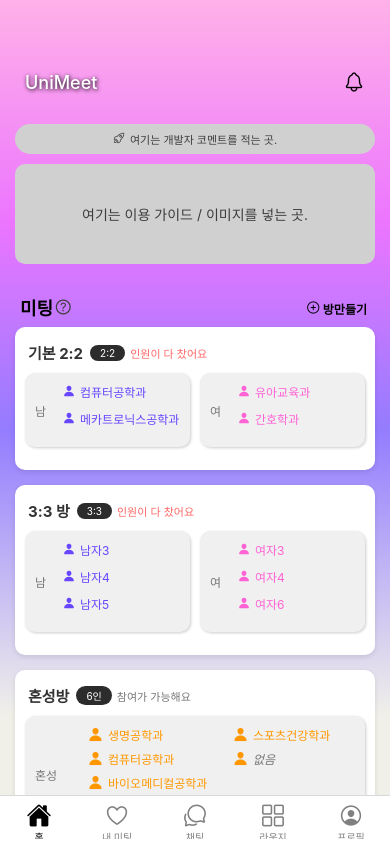
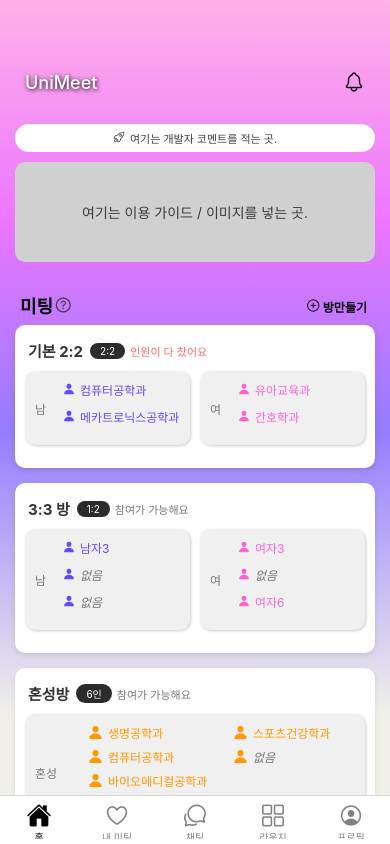
Before and after one commit to simjjjj/UNIMEET, a React Native app: screen /BottomTabs in a window 390 px wide. Built offline with nearby package versions, Linux system fonts and the light colour scheme.

Commit message:
홈에서 미팅방 클릭하면 넘어가지도록 페이지 라우팅

```diff
--- a/Screens/Home/Home.tsx
+++ b/Screens/Home/Home.tsx
@@ -1,24 +1,11 @@
 import React, { useState } from 'react';
-import { View, Text, StyleSheet, ScrollView, TouchableOpacity, Modal, TextInput, Button } from 'react-native';
+import { View, Text, StyleSheet, ScrollView, TouchableOpacity, Modal, TextInput } from 'react-native';
 import Header from '../../navigation/Header';
 import { Ionicons } from '@expo/vector-icons';
 import { LinearGradient } from 'expo-linear-gradient';
-
-// 타입 정의
-type Gender = '남' | '여';
-
-interface Participant {
-  id: number;
-  name: string;
-  gender: Gender;
-}
-
-interface MeetingRoom {
-  id: number;
-  title: string;
-  participants: Participant[];
-  type?: 'pair' | 'mixed'; // 혼성방 여부
-}
+import { useNavigation } from '@react-navigation/native';
+import { NativeStackNavigationProp } from '@react-navigation/native-stack';
+import type { MeetingRoom, Participant, Gender, RootStackParamList } from '../../navigation/types';
 
 interface RoomPreset {
   label: string;
@@ -36,15 +23,16 @@ const ROOM_PRESETS: RoomPreset[] = [
 ];
 
 const Home: React.FC = () => {
+  const navigation = useNavigation<NativeStackNavigationProp<RootStackParamList>>();
   const [meetingRooms, setMeetingRooms] = useState<MeetingRoom[]>([
     {
       id: 1,
       title: '기본 2:2',
       participants: [
-        { id: 1, name: "컴퓨터공학과", gender: "남" },
-        { id: 2, name: "메카트로닉스공학과", gender: "남" },
-        { id: 3, name: "유아교육과", gender: "여" },
-        { id: 4, name: "간호학과", gender: "여" },
+        { id: 1, name: "컴퓨터공학과", gender: "남" as Gender },
+        { id: 2, name: "메카트로닉스공학과", gender: "남" as Gender },
+        { id: 3, name: "유아교육과", gender: "여" as Gender },
+        { id: 4, name: "간호학과", gender: "여" as Gender },
       ],
       type: 'pair',
     },
@@ -52,12 +40,12 @@ const Home: React.FC = () => {
       id: 2,
       title: '3:3 방',
       participants: [
-        { id: 5, name: "남자3", gender: "남" },
-        { id: 6, name: "남자4", gender: "남" },
-        { id: 7, name: "남자5", gender: "남" },
-        { id: 8, name: "여자3", gender: "여" },
-        { id: 9, name: "여자4", gender: "여" },
-        { id: 10, name: "여자6", gender: "여" },
+        { id: 5, name: "남자3", gender: "남" as Gender },
+        { id: 6, name: "", gender: "남" as Gender},
+        { id: 7, name: "", gender: "남" as Gender},
+        { id: 8, name: "여자3", gender: "여" as Gender},
+        { id: 9, name: "", gender: "여" as Gender},
+        { id: 10, name: "여자6", gender: "여" as Gender},
       ],
       type: 'pair',
     },
@@ -65,12 +53,12 @@ const Home: React.FC = () => {
       id: 3,
       title: '혼성방',
       participants: [
-        { id: 1, name: "생명공학과", gender: "남" },
-        { id: 2, name: "스포츠건강학과", gender: "여" },
-        { id: 3, name: "컴퓨터공학과", gender: '남' },
-        { id: 4, name: '', gender: '여' },
-        { id: 5, name: '바이오메디컬공학과', gender: '여' },
-        { id: 6, name: '', gender: '남' },
+        { id: 1, name: "생명공학과", gender: "남" as Gender},
+        { id: 2, name: "스포츠건강학과", gender: "여" as Gender},
+        { id: 3, name: "컴퓨터공학과", gender: '남' as Gender},
+        { id: 4, name: '', gender: '여' as Gender},
+        { id: 5, name: '바이오메디컬공학과', gender: '여' as Gender},
+        { id: 6, name: '', gender: '남' as Gender},
       ],
       type: 'mixed',
     },
@@ -83,8 +71,6 @@ const Home: React.FC = () => {
 
   // 인원수 표시
   const getPeopleLabel = (room: MeetingRoom) => {
-    const maleTotal :number = room.participants.filter(p => p.gender === "남").length;
-    const femaleTotal :number = room.participants.filter(p => p.gender === "여").length;
     if (room.type === 'mixed') {
       return `${room.participants.length}인`;
     }
@@ -104,16 +90,30 @@ const Home: React.FC = () => {
 
   const handleAddRoom = () => {
     if (!roomTitle.trim()) return;
-    const m :number = selectedPreset.male;
-    const f :number = selectedPreset.female;
-    const newId :number = (meetingRooms.length ? Math.max(...meetingRooms.map(r => r.id)) : 0) + 1;
+    const newId = meetingRooms.length ? Math.max(...meetingRooms.map(r => r.id)) + 1 : 1;
+
     const participants: Participant[] = [
-      ...Array(m).fill(null).map((_, idx) => ({ id: newId * 100 + idx + 1, name: "", gender: "남" as Gender })),
-      ...Array(f).fill(null).map((_, idx) => ({ id: newId * 100 + m + idx + 1, name: "", gender: "여" as Gender })),
+      ...Array(selectedPreset.male).fill(null).map((_, idx) => ({
+        id: newId * 100 + idx + 1,
+        name: "",
+        gender: "남" as Gender
+      })),
+      ...Array(selectedPreset.female).fill(null).map((_, idx) => ({
+        id: newId * 100 + selectedPreset.male + idx + 1,
+        name: "",
+        gender: "여" as Gender
+      })),
     ];
-    const type: 'pair' | 'mixed' = selectedPreset.type;
-    const title :string = roomTitle;
-    setMeetingRooms([...meetingRooms, { id: newId, title, participants, type }]);
+
+    setMeetingRooms(prev => [
+      ...prev,
+      {
+        id: newId,
+        title: roomTitle,
+        participants,
+        type: selectedPreset.type
+      }
+    ]);
     setModalVisible(false);
     setRoomTitle('');
     setSelectedPreset(ROOM_PRESETS[0]);
@@ -152,12 +152,16 @@ const Home: React.FC = () => {
         </View>
 
         {meetingRooms.map((room) => {
-          const maleTotal :number = room.participants.filter(p => p.gender === "남").length;
-          const femaleTotal :number = room.participants.filter(p => p.gender === "여").length;
-          const isPureGender :boolean = room.type !== 'mixed';
           const isMixed :boolean = room.type === 'mixed';
           return (
-            <View key={room.id} style={styles.meetingCard}>
+            <TouchableOpacity
+              key={room.id}
+              style={styles.meetingCard}
+              activeOpacity={0.85}
+              onPress={() => {
+                navigation.navigate('RoomDetail', { room });
+              }}
+            >
               <View style={styles.cardHeader}>
                 <Text style={styles.cardTitle}>{room.title}</Text>
                 <View style={styles.statusRow}>
@@ -242,7 +246,7 @@ const Home: React.FC = () => {
                   </View>
                 )}
               </View>
-            </View>
+            </TouchableOpacity>
           );
         })}
       </ScrollView>
@@ -343,8 +347,8 @@ const styles = StyleSheet.create({
   },
   comment: {
     width: '100%',
-    height: 30,
-    backgroundColor: '#D1D0D0',
+    height: 28,
+    backgroundColor: '#FFFFFF',
     borderRadius: 15,
     justifyContent: 'center',
     alignItems: 'center',
--- /dev/null
+++ b/Screens/Home/RoomDetail.tsx
@@ -0,0 +1,225 @@
+import React from 'react';
+import { View, Text, StyleSheet, ScrollView, TouchableOpacity } from 'react-native';
+import { RouteProp, useRoute, useNavigation } from '@react-navigation/native';
+import { Ionicons } from '@expo/vector-icons';
+import { LinearGradient } from 'expo-linear-gradient';
+import type { RootStackParamList } from '../../navigation/types';
+import { NativeStackNavigationProp } from '@react-navigation/native-stack';
+
+const RoomDetail: React.FC = () => {
+    const navigation = useNavigation<NativeStackNavigationProp<RootStackParamList>>();
+    const route = useRoute<RouteProp<RootStackParamList, 'RoomDetail'>>();
+    const { room } = route.params;
+
+  const maleList = room.participants.filter(p => p.gender === '남');
+  const femaleList = room.participants.filter(p => p.gender === '여');
+  const isMixed = room.type === 'mixed';
+
+  return (
+    <LinearGradient
+          colors={['#FF87DD', '#B092FF', '#DBD6EC', '#F0F0E9']}
+          locations={[0, 0.43, 0.71, 0.93]}
+          start={{ x: 0, y: 0 }}
+          end={{ x: 0, y: 0.35 }}
+          style={styles.container}
+        >
+      <View style={styles.header}>
+        <TouchableOpacity onPress={() => navigation.goBack()} style={styles.sideButton}>
+          <Ionicons name="arrow-back" size={25} color="#fff" />
+        </TouchableOpacity>
+        <Text style={styles.title}>Meeting Room</Text>
+        <View style={{ width: 34 }} />
+      </View>
+
+      <ScrollView contentContainerStyle={styles.content}>
+        <View style={styles.comment}>
+            <Ionicons name="rocket-outline" size={12} color="#3D3D3D" style={styles.icon} />
+            <Text style={styles.commentText}>여기는 개발자 코멘트를 적는 곳.</Text>
+        </View>
+
+        <View>
+            <Text>{ room.title }</Text>
+        </View>
+
+        <View>
+
+        </View>
+
+
+        <View style={styles.infoBox}>
+          <Text style={styles.roomLabel}>방 유형</Text>
+          <Text style={styles.roomValue}>{isMixed ? '혼성' : '남/여'}</Text>
+        </View>
+        <View style={styles.infoBox}>
+          <Text style={styles.roomLabel}>총 인원</Text>
+          <Text style={styles.roomValue}>{room.participants.length}인</Text>
+        </View>
+
+        <View style={styles.sectionTitleRow}>
+          <Ionicons name="people" size={18} color="#FFFFFF" />
+          <Text style={styles.sectionTitle}>참가자 목록</Text>
+        </View>
+
+        {isMixed ? (
+          <View style={styles.participantGroupBox}>
+            {room.participants.map(p => (
+              <View key={p.id} style={styles.participantRow}>
+                <Ionicons name="person" size={16} color="#FF9800" style={{ marginRight: 7 }} />
+                <Text style={[styles.participantText, !p.name && styles.noName]}>
+                  {p.name ? p.name : '없음'} <Text style={{ color: '#aaa' }}>({p.gender})</Text>
+                </Text>
+              </View>
+            ))}
+          </View>
+        ) : (
+          <View style={{ flexDirection: 'row', gap: 10 }}>
+            <View style={styles.participantGroupBox}>
+              <Text style={styles.groupLabel}>남</Text>
+              {maleList.map(p => (
+                <View key={p.id} style={styles.participantRow}>
+                  <Ionicons name="person" size={15} color="#6846FF" style={{ marginRight: 7 }} />
+                  <Text style={[styles.participantText, !p.name && styles.noName]}>
+                    {p.name ? p.name : '없음'}
+                  </Text>
+                </View>
+              ))}
+            </View>
+            <View style={styles.participantGroupBox}>
+              <Text style={styles.groupLabel}>여</Text>
+              {femaleList.map(p => (
+                <View key={p.id} style={styles.participantRow}>
+                  <Ionicons name="person" size={15} color="#FF62D5" style={{ marginRight: 7 }} />
+                  <Text style={[styles.participantText, !p.name && styles.noName]}>
+                    {p.name ? p.name : '없음'}
+                  </Text>
+                </View>
+              ))}
+            </View>
+          </View>
+        )}
+      </ScrollView>
+    </LinearGradient>
+  );
+};
+
+const styles = StyleSheet.create({
+  container: { flex: 1 },
+  header: {
+    flexDirection: 'row',
+    alignItems: 'center',
+    paddingTop: 60,
+    paddingBottom: 18,
+    paddingHorizontal: 18,
+    justifyContent: 'space-between',
+  },
+  title: {
+    fontSize: 18,
+    color: '#fff',
+    fontWeight: '600',
+    textAlign: 'center',
+    textShadowColor: '#000',
+    textShadowOffset: { width: 1, height: 2 },
+    textShadowRadius: 4,
+    elevation: 4,
+  },
+  content: {
+    paddingTop: 10,
+    paddingHorizontal: 15,
+    alignItems: 'center'
+  },
+  infoBox: {
+    flexDirection: 'row',
+    width: '85%',
+    justifyContent: 'space-between',
+    marginTop: 10,
+    marginBottom: 2,
+    backgroundColor: '#fff',
+    borderRadius: 10,
+    padding: 14,
+    elevation: 1,
+  },
+  roomLabel: {
+    color: '#947CFF',
+    fontWeight: 'bold',
+    fontSize: 14,
+  },
+  roomValue: {
+    color: '#444',
+    fontSize: 14,
+    fontWeight: '500',
+  },
+  sectionTitleRow: {
+    flexDirection: 'row',
+    alignItems: 'center',
+    marginTop: 28,
+    marginBottom: 8,
+    gap: 7,
+  },
+  sectionTitle: {
+    fontSize: 17,
+    fontWeight: '600',
+    color: '#6846FF',
+    marginLeft: 5,
+  },
+  participantGroupBox: {
+    backgroundColor: '#F7F6FF',
+    borderRadius: 12,
+    padding: 15,
+    minWidth: 120,
+    margin: 6,
+    marginBottom: 16,
+    alignItems: 'flex-start',
+    flex: 1,
+  },
+  groupLabel: {
+    fontSize: 15,
+    color: '#888',
+    fontWeight: 'bold',
+    marginBottom: 7,
+  },
+  participantRow: {
+    flexDirection: 'row',
+    alignItems: 'center',
+    marginBottom: 9,
+  },
+  participantText: {
+    fontSize: 14,
+    color: '#333',
+  },
+  noName: {
+    color: '#BDBDBD',
+    fontStyle: 'italic',
+  },
+  sideButton: {
+    width: 40,
+    alignItems: 'center',
+    justifyContent: 'center',
+    zIndex: 2,
+    shadowColor: '#000',
+    shadowOffset: { width: 2, height: 3 },
+    shadowOpacity: 0.5,
+    shadowRadius: 4,
+    elevation: 5,
+  },
+  comment: {
+    width: '100%',
+    height: 28,
+    backgroundColor: '#FFFFFF',
+    borderRadius: 15,
+    justifyContent: 'center',
+    alignItems: 'center',
+    marginBottom: 10,
+    flexDirection: 'row',
+  },
+  commentText: {
+    fontSize: 11,
+    color: '#3D3D3D'
+  },
+  icon: {
+    marginRight: 5,
+    marginBottom: 2,
+    color: '#3D3D3D'
+  },
+});
+
+export default RoomDetail;
--- a/Screens/Profile/ProfileDetail.tsx
+++ b/Screens/Profile/ProfileDetail.tsx
@@ -35,7 +35,7 @@ const ProfileDetail: React.FC = () => {
     >
       <View style={styles.headerRow}>
         <TouchableOpacity onPress={() => navigation.goBack()} style={styles.sideButton}>
-          <Ionicons name="arrow-back" size={28} color="#fff" />
+          <Ionicons name="arrow-back" size={25} color="#fff" />
         </TouchableOpacity>
         <View style={styles.titleBox}>
           <Text style={styles.title}>나의 프로필 상세 정보</Text>
--- a/navigation/RootStack.tsx
+++ b/navigation/RootStack.tsx
@@ -1,8 +1,9 @@
 import { createNativeStackNavigator } from '@react-navigation/native-stack';
-import type { RootStackParamList } from './types';
 import Bottom from './Bottom';
 import ProfileDetail from '../Screens/Profile/ProfileDetail';
 import Settings from '../Screens/Profile/Settings';
+import RoomDetail from '../Screens/Home/RoomDetail';
+import type { RootStackParamList } from './types';
 
 const Stack = createNativeStackNavigator<RootStackParamList>();
 
@@ -10,6 +11,7 @@ export default function RootStack() {
   return (
     <Stack.Navigator screenOptions={{ headerShown: false }}>
       <Stack.Screen name="BottomTabs" component={Bottom} />
+      <Stack.Screen name="RoomDetail" component={RoomDetail} />
       <Stack.Screen name="ProfileDetail" component={ProfileDetail} />
       <Stack.Screen name="Settings" component={Settings} />
     </Stack.Navigator>
```
Also changed, not shown: navigation/types.tsx (+16 -0 lines).
